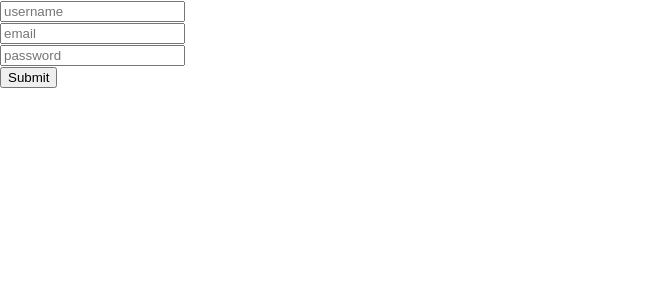
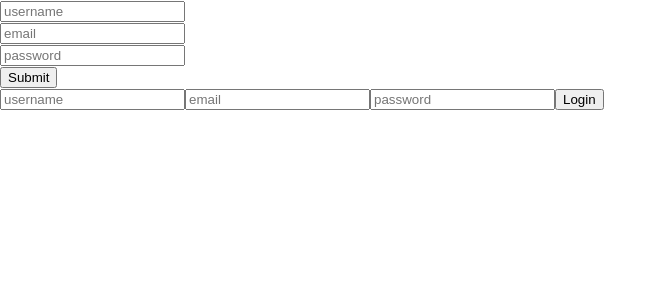
Before and after one commit to Moonchildboy/react-task-app, a React (Create React App) app in the folder react-task-app/: page / in a window 1280 px wide. Shown: the top 300 px of the page, without its empty margins (0-667 px from the left). Built offline with nearby package versions, Linux system fonts and the light colour scheme.

Commit message:
can register and login via React without any errors

```diff
--- a/react-task-app/src/App.js
+++ b/react-task-app/src/App.js
@@ -1,19 +1,48 @@
 import React from 'react';
 import AuthContainer from './AuthContainer'
+import LoginContainer from './LoginContainer'
 
 class App extends React.Component {
   constructor(props){
     super(props)
     this.state={
       loggedIn: false,
+      loggedInEmail: null // will using password as the key be problematic?
     }
   }
+
+login = async (log) => {
+  console.log("this is the login param", log);
+
+  const url = process.env.REACT_APP_API_URL + '/api/v1/users/login'
+
+  try {
+    const loginResponse = await fetch(url, {
+      method: 'POST',
+      credentials: 'include',
+      body: JSON.stringify(log),
+      headers: {
+        'Content-Type': 'application/json'
+      }
+    })
+    const loginJson = await loginResponse.json()
+    if (loginResponse === 200) {
+      this.setState({
+          loggedIn: true,
+          loggedInEmail: loginJson.data.email
+        })
+    }
+  } catch (err){
+      if (err) {
+        console.error(err);
+    }
+  }
+}
+
 register = async (reg) => {
 
-  console.log("this is the register param", reg);
-
-  // const url = process.env.REACT_APP_API_URL + '/api/v1/users/register'
-  const url = 'http://localhost:8000/api/v1/users/register'
+  const url = process.env.REACT_APP_API_URL + '/api/v1/users/register'
+  // const url = 'http://localhost:8000/api/v1/users/register'
   try {
     const registerResponse = await fetch(url, {
       method:'POST',
@@ -26,9 +55,9 @@ register = async (reg) => {
 
     const registerJson = await registerResponse.json()
 
-  }catch (err){
-    if (err) {
-      console.error(err);
+  } catch (err){
+      if (err) {
+        console.error(err);
     }
   }
 }
@@ -36,6 +65,7 @@ register = async (reg) => {
     return (
       <div className="App">
        <AuthContainer register={this.register}/>
+       <LoginContainer login={this.login}/>
       </div>
     )
   }
--- a/react-task-app/src/AuthContainer/index.js
+++ b/react-task-app/src/AuthContainer/index.js
@@ -11,6 +11,7 @@ class AuthContainer extends React.Component {
 	}
 handleChange = (event) => {
 	this.setState({
+	// computed property
       [event.target.name]: event.target.value
 
 	})
--- /dev/null
+++ b/react-task-app/src/LoginContainer/index.js
@@ -0,0 +1,52 @@
+import React from 'react'
+
+class LoginContainer extends React.Component {
+	constructor(props){
+		super(props)
+		this.state = {
+			username: '',
+			email: '',
+			password:''
+		}
+	}
+
+handleChange = (event) => {
+	this.setState({
+	// computed property
+      [event.target.name]: event.target.value
+	})
+}
+handleSubmit = (event) => {
+	event.preventDefault()
+	this.props.login(this.state)
+}
+	render(){
+		console.table(this.state);
+		return(
+		<div>
+			<form onSubmit={this.handleSubmit}>
+				<input
+					type="text"
+					name="username"
+					value={this.state.username}
+					placeholder="username"
+					onChange={this.handleChange}/>
+				<input
+					type="email"
+					name="email"
+					value={this.state.email}
+					placeholder="email"
+					onChange={this.handleChange}/>
+				<input
+					type="password"
+					name="password"
+					value={this.state.password}
+					placeholder="password"
+					onChange={this.handleChange}/>
+			<button>Login</button>
+			</form>
+		</div>
+			)
+	}
+}
+export default LoginContainer
```
Also changed, not shown: 1 other file (tests, documents, lock files or other folders).
